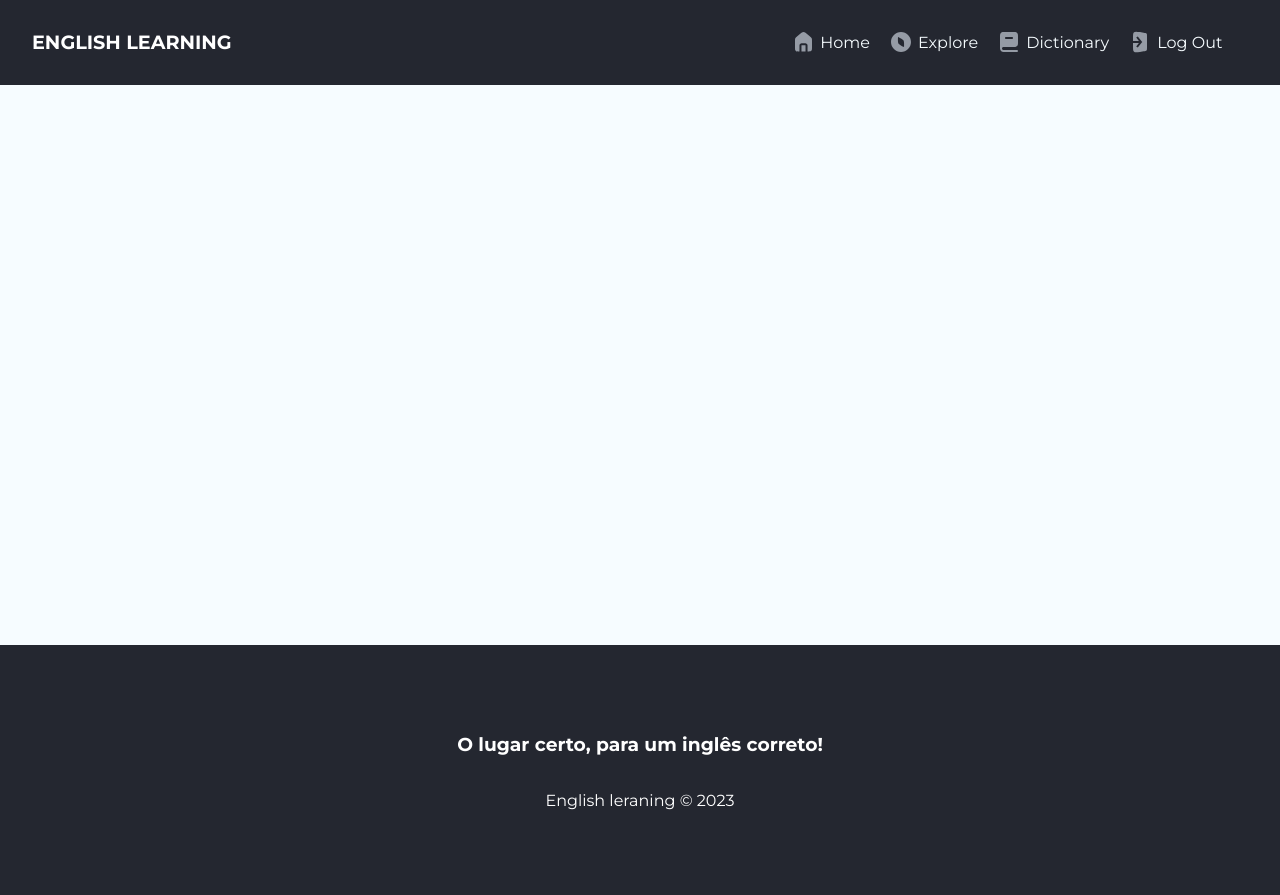
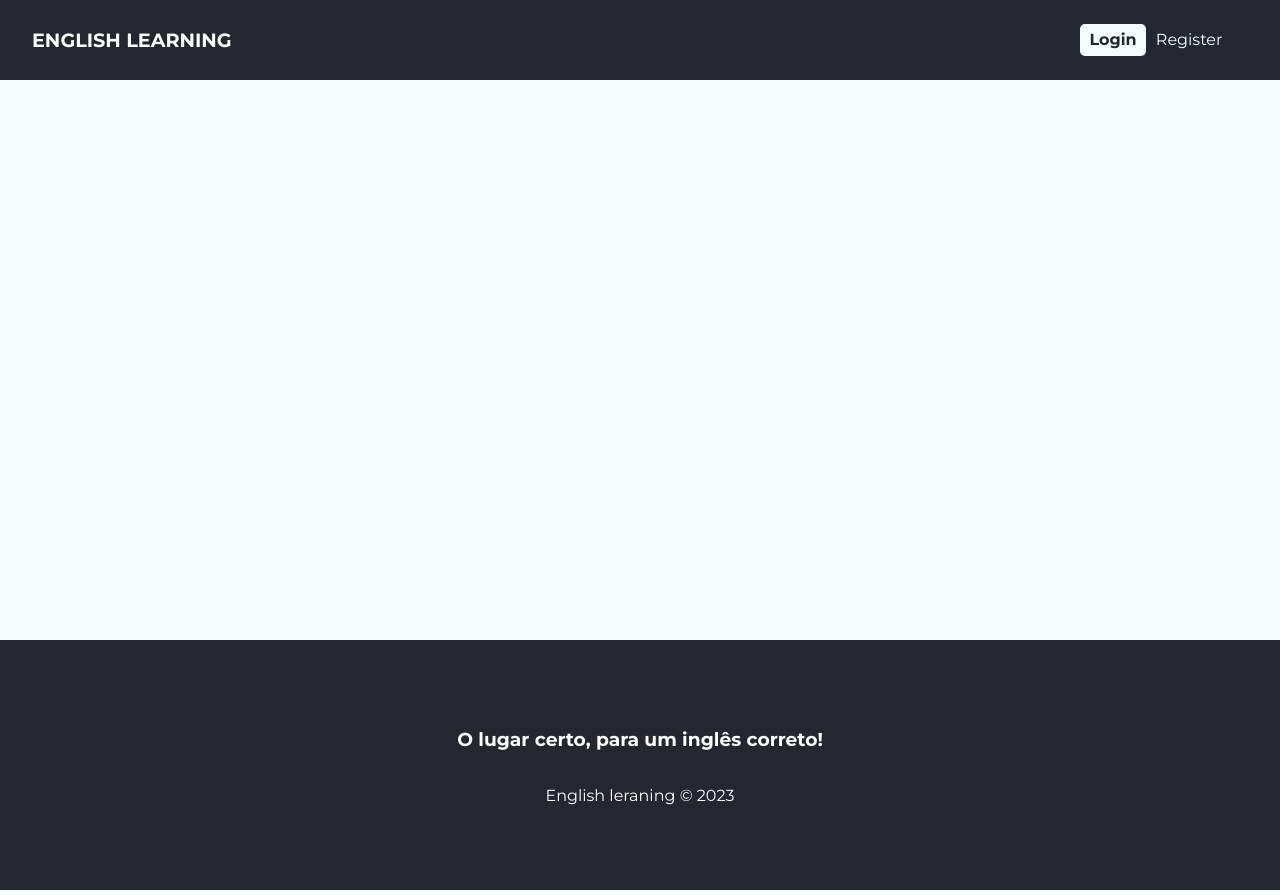
Before and after one commit to AlexMoreni/english-learning, a React (Vite) app: page /login in a window 1280 px wide. Built offline with nearby package versions, Linux system fonts and the light colour scheme; no server answers.

Commit message:
creating links only for authenticated users

```diff
--- a/src/components/Navbar.tsx
+++ b/src/components/Navbar.tsx
@@ -2,13 +2,39 @@ import { NavLink } from "react-router-dom";
 
 import styles from "./Navbar.module.css";
 
+import { useAuthentication } from "../hooks/useAuthentication";
+import { useAuthValue } from "../context/AuthContext";
+
 export function Navbar() {
+  const { user } = useAuthValue() ?? { user: undefined };
   return (
     <nav className={styles.navbar}>
       <NavLink to="/" className={styles.brand}>
         English <span>Learning</span>
       </NavLink>
       <ul className={styles.links_list}>
+        {!user && (
+          <>
+            <li>
+              <NavLink
+                to="/login"
+                className={({ isActive }) => (isActive ? styles.active : "")}
+              >
+                Login
+              </NavLink>
+            </li>
+            <li>
+              <NavLink
+                to="/register"
+                className={({ isActive }) => (isActive ? styles.active : "")}
+              >
+                Register
+              </NavLink>
+            </li>
+          </>
+        )}
+        {user && (
+          <>
             <li>
               <NavLink
                 to="/"
@@ -45,6 +71,8 @@ export function Navbar() {
                 Log Out
               </NavLink>
             </li>
+          </>
+        )}
       </ul>
     </nav>
   );
--- a/src/context/AuthContext.tsx
+++ b/src/context/AuthContext.tsx
@@ -12,9 +12,5 @@ export function AuthProvider({ children, value }: AuthContextProps) {
 }
 
 export function useAuthValue() {
-  const context = useContext(AuthContext);
-  if (!context) {
-    throw new Error("useAuthValue deve ser usado dentro de um AuthProvider");
-  }
-  return context;
+  return useContext(AuthContext);
 }
```
Lines whose indentation alone changed are shown as unchanged.
